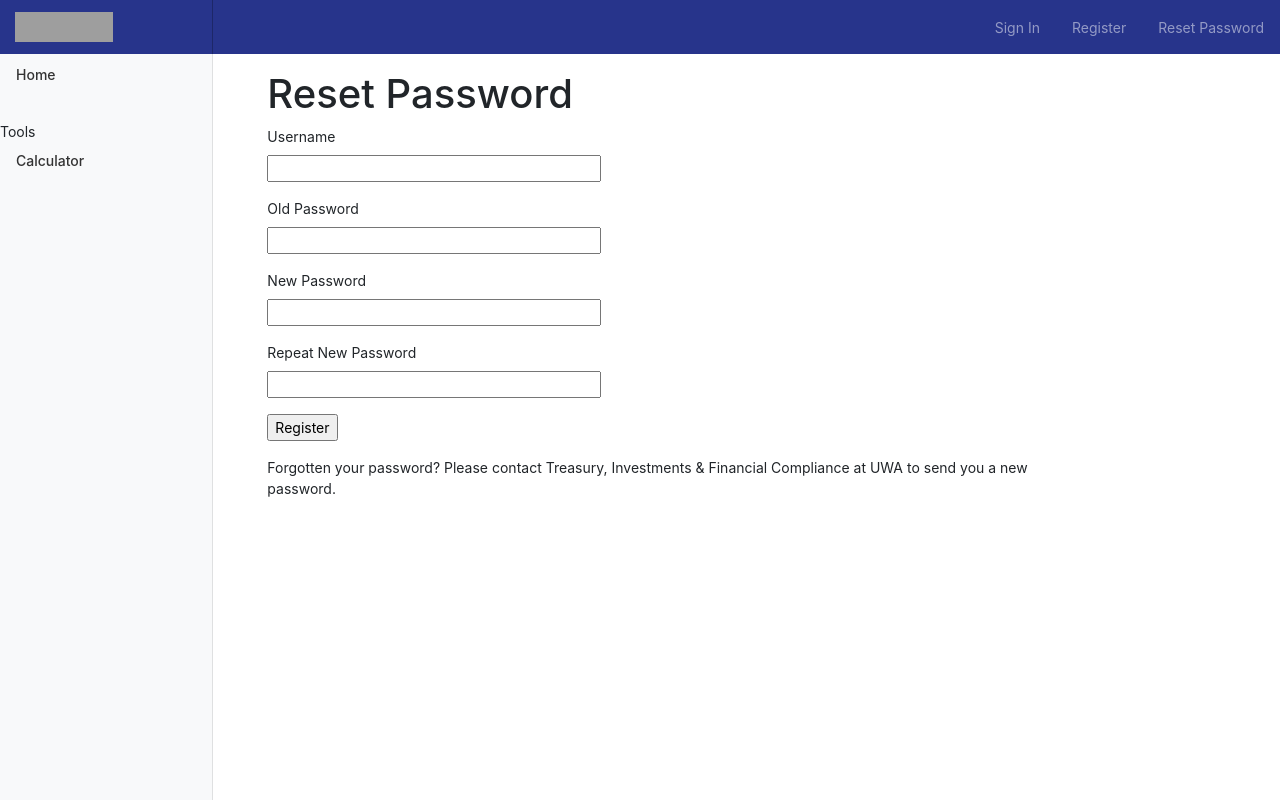
After one commit to deanvains/Modelling-Returns-On-Funds, a Flask app: page /reset in a window 1280 px wide. The commit adds this page. Run offline with Flask 2, Linux system fonts and the light colour scheme; some libraries are stand-ins or nearby versions; grey boxes are pictures that could not be loaded.

Commit message:
reset password working

```diff
--- a/app/forms.py
+++ b/app/forms.py
@@ -46,6 +46,14 @@ class RegistrationForm(FlaskForm):
             raise ValidationError('Please use a different username.')
 
 
+class ResetPassword(FlaskForm):
+	username = StringField('Username', validators=[DataRequired()])
+	currentPassword = PasswordField('Old Password', validators=[DataRequired()])
+	newPassword = PasswordField('New Password', validators=[DataRequired()])
+	newPassword2 = PasswordField('Repeat New Password', validators=[DataRequired(), EqualTo('newPassword')])
+	submit = SubmitField('Register')
+
+
 class InterestRatesForm(FlaskForm):
     ClassE = DecimalField('Long Term Pool - Class E')
     ClassF = DecimalField('Long Term Pool - Class F')
--- a/app/routes.py
+++ b/app/routes.py
@@ -1,7 +1,7 @@
 from flask import render_template, flash, redirect, url_for, request, make_response
 from flask_login import current_user, login_user, logout_user, login_required
 from app.models import User, InterestRates, expected
-from app.forms import calculationForm, LoginForm, RegistrationForm, InterestRatesForm, RemovalForm, makeAdmin
+from app.forms import calculationForm, LoginForm, RegistrationForm, InterestRatesForm, RemovalForm, makeAdmin, ResetPassword
 from app import app, db
 from werkzeug.urls import url_parse
 from calculations.ClassH import classH
@@ -158,6 +158,18 @@ def signup():
         return redirect(url_for('signin'))
     return render_template('signup.html', title='Sign Up', form=form)
 
+
+@app.route('/reset', methods=['GET', 'POST'])
+def reset():
+	form = ResetPassword()
+	if form.validate_on_submit():
+		user = User.query.filter_by(username=form.username.data).first()
+		user.set_password(form.newPassword.data)
+		db.session.commit()
+		return redirect(url_for('signin'))
+	return render_template('reset.html', title='Reset Password', form=form)
+
+
 @app.route('/logout')
 def logout():
     logout_user()
--- a/app/templates/base.html
+++ b/app/templates/base.html
@@ -20,7 +20,7 @@
         {% if current_user.is_authenticated %}
         <ul class="navbar-nav px-3">
             <li class="nav-item text-nowrap">
-                <a class="nav-link" href="{{ url_for('logout') }}">Sign out</a>
+                <a class="nav-link" href="{{ url_for('logout') }}">Sign Out</a>
             </li>
         </ul>
         <!-- if user is not logged in, display message and link -->
@@ -34,6 +34,12 @@
         <ul class="navbar-nav px-3">
             <li class="nav-item text-nowrap">
                 <a class="nav-link" href="{{ url_for('signup') }}">Register</a>
+            </li>
+        </ul>
+
+		<ul class="navbar-nav px-3">
+            <li class="nav-item text-nowrap">
+                <a class="nav-link" href="{{ url_for('reset') }}">Reset Password</a>
             </li>
         </ul>
         {% endif %}
--- /dev/null
+++ b/app/templates/reset.html
@@ -0,0 +1,41 @@
+{% extends "base.html" %} {% block content %}
+<main role="main" class="col-md-9 ml-sm-auto col-lg-10 px-4">
+    <div class="signin container-fluid">
+        <div class="col-lg-10"></div>
+        <div class="col-lg-10">
+            <div class="special">
+                <br>
+                <h1>Reset Password </h1>
+            </div>
+
+			<form action="" method="post" novalidate>
+                {{ form.hidden_tag() }}
+                <p>
+                    {{ form.username.label }}<br> {{ form.username(size=32) }}<br> {% for error in form.username.errors %}
+                    <span style="color: red;">[{{ error }}]</span> {% endfor %}
+                </p>
+				<p>
+                    {{ form.currentPassword.label }}<br> {{ form.currentPassword(size=32) }}<br> {% for error in form.currentPassword.errors %}
+                    <span style="color: red;">[{{ error }}]</span> {% endfor %}
+                </p>
+                <p>
+                    {{ form.newPassword.label }}<br> {{ form.newPassword(size=32) }}<br> {% for error in form.newPassword.errors %}
+                    <span style="color: red;">[{{ error }}]</span> {% endfor %}
+                </p>
+                <p>
+                    {{ form.newPassword2.label }}<br> {{ form.newPassword2(size=32) }}<br> {% for error in form.newPassword2.errors %}
+                    <span style="color: red;">[{{ error }}]</span> {% endfor %}
+                </p>
+                <p>{{ form.submit() }}</p>
+            </form>
+
+
+
+            <div>
+                <p> Forgotten your password? Please contact Treasury, Investments & Financial Compliance at UWA to send you a new password. </p>
+            </div>
+        </div>
+        <div class="col-lg-4"></div>
+    </div>
+</main>
+{% endblock %}
```
Also changed, not shown: app.db.
